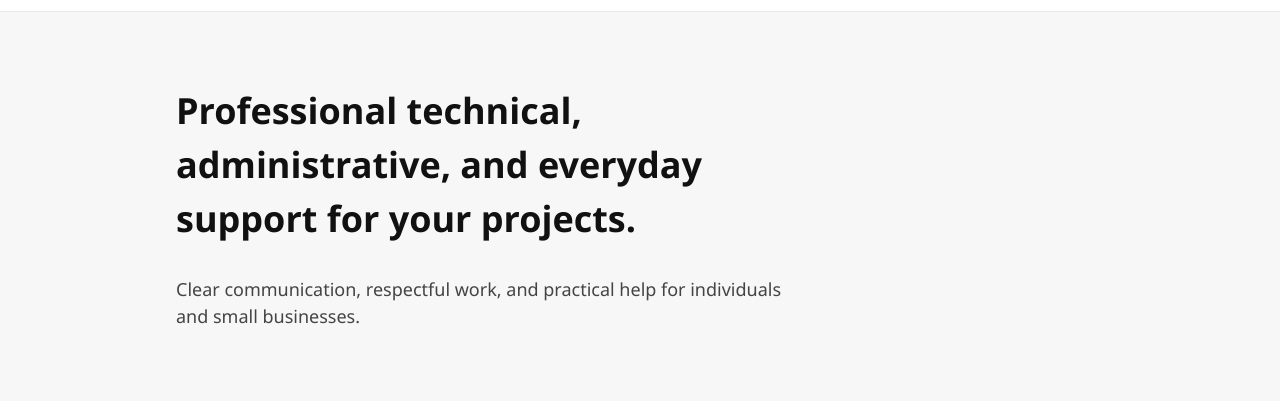
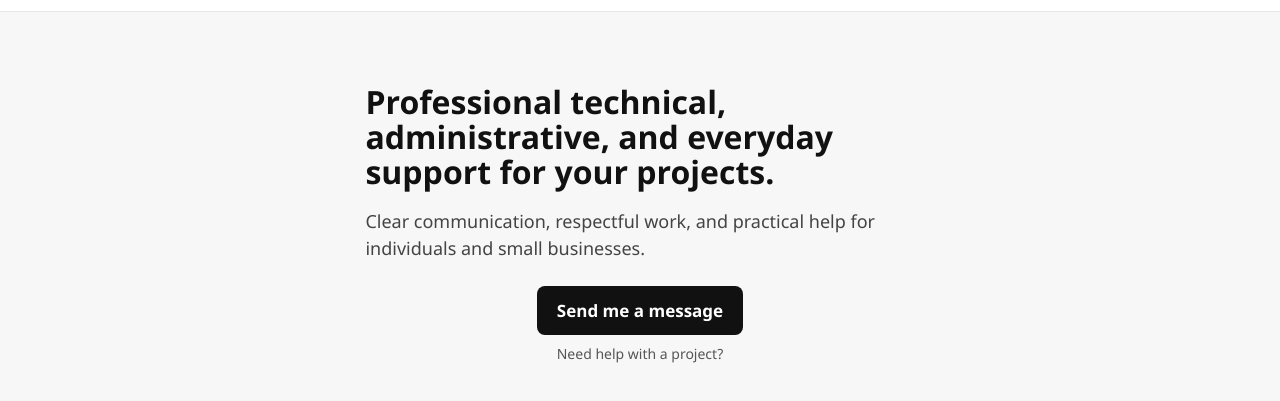
Before and after one commit to johnhanni/johns-professional-services-site, a plain HTML site: page index.html in a window 1280 px wide. Shown: the part 67-468 px from the top of the page. Drawn offline with Linux system fonts and the light colour scheme.

Commit message:
feat: add CTA button and helper; refine hero styling

```diff
--- a/index.html
+++ b/index.html
@@ -22,7 +22,11 @@
     <main>
         <section class="hero">
             <h1>Professional technical, administrative, and everyday support for your projects.</h1>
-            <p> Clear communication, respectful work, and practical help for individuals and small businesses.</p>
+            <p>Clear communication, respectful work, and practical help for individuals and small businesses.</p>
+            <div class="cta-group">
+                <a class="cta-button" href="contact.html#contact-form">Send me a message</a>
+                <a class="cta-helper" href="contact.html#contact-form">Need help with a project?</a>
+            </div>
         </section>
     </main>
 </body>
--- a/styles/main.css
+++ b/styles/main.css
@@ -79,10 +79,18 @@ nav {
     border-radius: 6px;
 }
 
+section {
+    padding-block: 64px;
+}
+
+section.hero {
+    /* Overrides defailt section top and bottom padding only*/
+    padding-top: 48px;
+    padding-bottom: 32px;
+}
 
 h1 {
     margin-top: 0;
-    font-size: 32px;
 }
 
 p {
@@ -90,16 +98,68 @@ p {
 }
 
 .hero {
-    padding: 48px 0 32px;
+    margin-inline: auto;
+    text-align: left;
+    max-width: 60ch;
 }
 
 .hero h1 {
-    font-size: 36px;
-    max-width: 28ch;
+    line-height: 1.1;
+    font-size: clamp(28px, 3.5vw, 32px);
+    max-width: 36ch;
+    margin-bottom: 16px;
 }
 
 .hero p {
     font-size: 18px;
     color: #444;
     max-width: 60ch;
+    margin-bottom: 24px;
 }
+
+.cta-group {
+    max-width: 60ch;
+    display: flex;
+    flex-direction: column;
+    align-items: center;
+    gap: 8px;
+}
+
+.cta-button {
+    display: inline-block;
+    padding: 12px 20px;
+    background-color: #111;
+    color: #fff;
+    text-decoration: none;
+    font-size: 17px;
+    border-radius: 8px;
+    font-weight: 700;
+    transition: background-color 150ms ease;
+}
+
+.cta-button:hover {
+    background-color: #333;
+}
+
+.cta-button:focus-visible {
+    outline: 2px solid #111;
+    outline-offset: 4px;
+}
+
+.cta-helper {
+    display: inline-block;
+    font-size: 14px;
+    color: #555;
+    text-decoration: none;
+    cursor: pointer;
+}
+
+.cta-helper:hover {
+    text-decoration: underline;
+}
+
+/* For accessibility */
+a.cta-helper:focus-visible {
+    outline: 2px solid #555;
+    outline-offset: 4px;
+}
```
Also changed, not shown: contact/index.html (+9 -2 lines).
